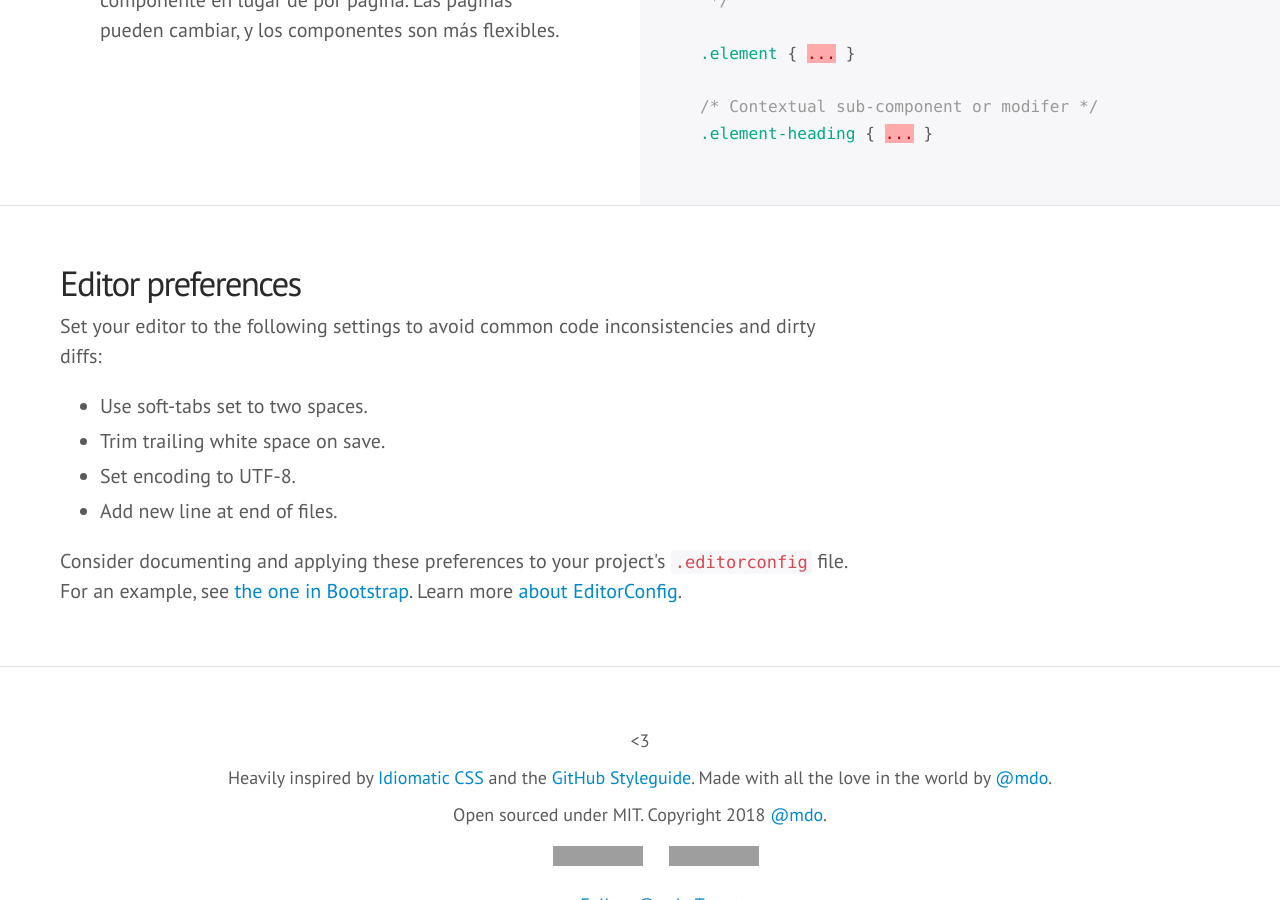
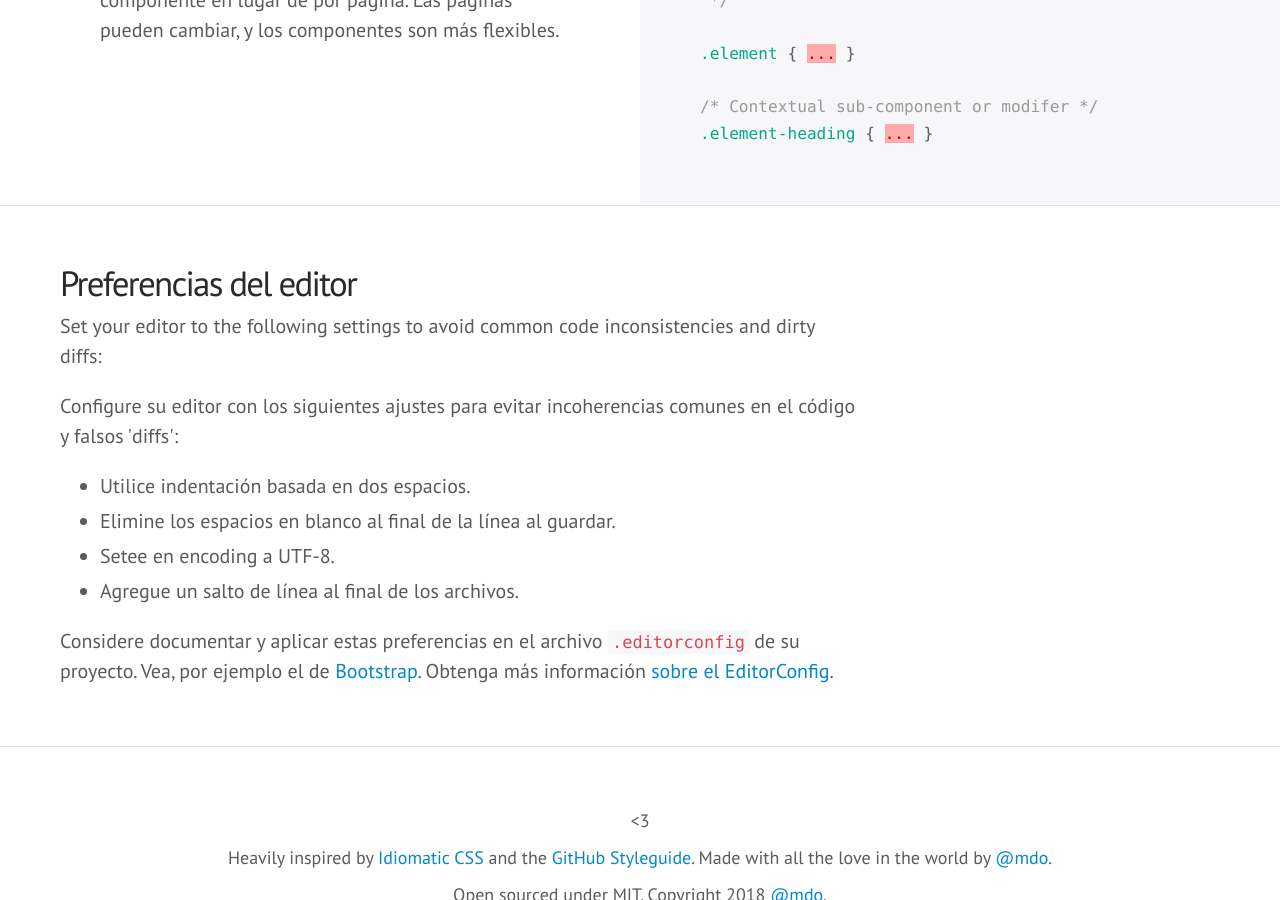
Before and after one commit to mdo/code-guide, a Jekyll site: the page built from index.html, in a window 1280 px wide and 900 px high, scrolled down 14696 px. Built offline with Jekyll 4.4.1, drawn with Linux system fonts in a browser that asks for light colours; some web fonts are replaced; Markdown is read by kramdown in place of the engine named in the settings; comment, search, counter and statistics services are not loaded; grey boxes are pictures that could not be loaded.

Commit message:
Spanish Translation - Translated the point related to 'Editor preferences'

```diff
--- a/index.html
+++ b/index.html
@@ -415,14 +415,15 @@ layout: default
 
 <div class="section" id="css-editor-prefs">
   <div class="col">
-    <h3>Editor preferences</h3>
+    <h3>Preferencias del editor</h3>
     <p>Set your editor to the following settings to avoid common code inconsistencies and dirty diffs:</p>
+    <p>Configure su editor con los siguientes ajustes para evitar incoherencias comunes en el código y falsos 'diffs':</p>
     <ul>
-      <li>Use soft-tabs set to two spaces.</li>
-      <li>Trim trailing white space on save.</li>
-      <li>Set encoding to UTF-8.</li>
-      <li>Add new line at end of files.</li>
+      <li>Utilice indentación basada en dos espacios.</li>
+      <li>Elimine los espacios en blanco al final de la línea al guardar.</li>
+      <li>Setee en encoding a UTF-8.</li>
+      <li>Agregue un salto de línea al final de los archivos.</li>
     </ul>
-    <p>Consider documenting and applying these preferences to your project's <code>.editorconfig</code> file. For an example, see <a href="https://github.com/twbs/bootstrap/blob/master/.editorconfig">the one in Bootstrap</a>. Learn more <a href="http://editorconfig.org">about EditorConfig</a>.</p>
+    <p>Considere documentar y aplicar estas preferencias en el archivo <code>.editorconfig</code> de su proyecto. Vea, por ejemplo el de <a href="https://github.com/twbs/bootstrap/blob/master/.editorconfig">Bootstrap</a>. Obtenga más información <a href="http://editorconfig.org">sobre el EditorConfig</a>.</p>
   </div>
 </div>
```
